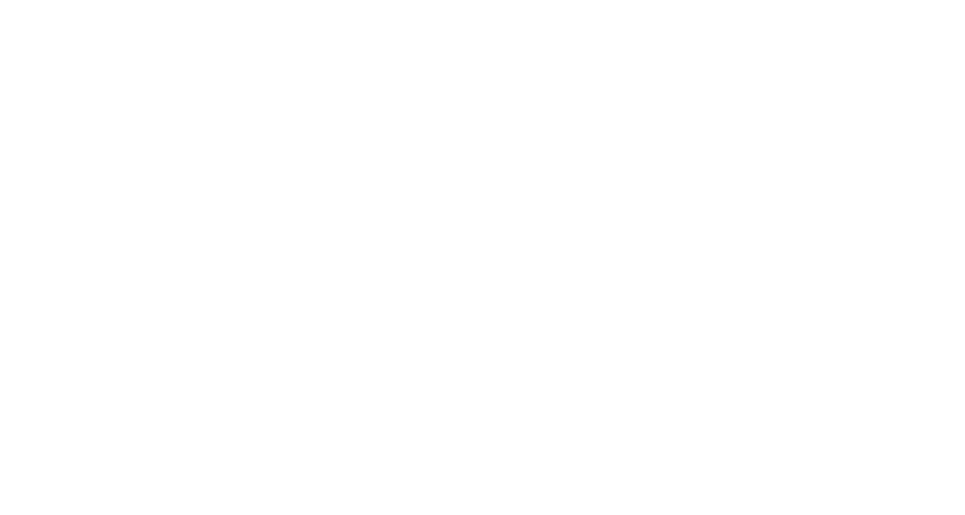
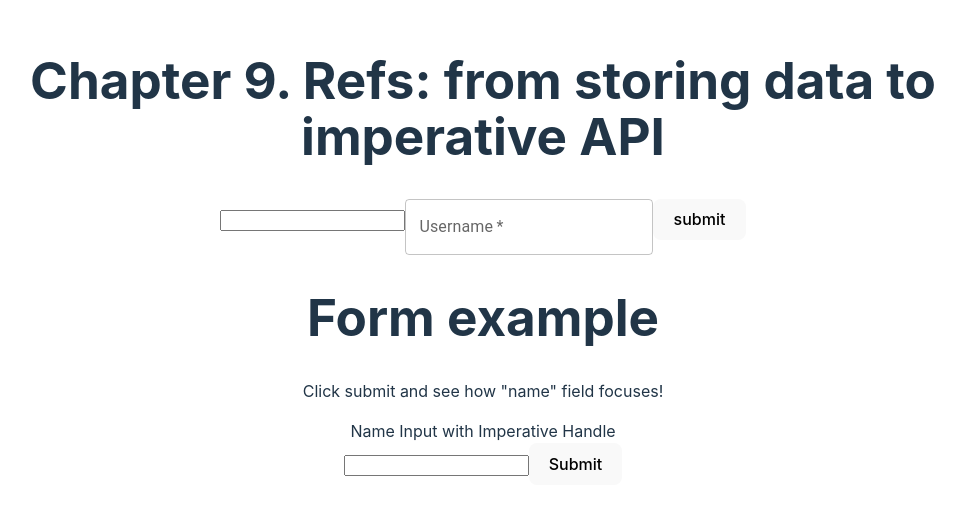
Before and after one commit to SammyCodee/React-TS-Portfolio, a React (Vite) app: page /chapterNine in a window 1280 px wide. Before the commit this address had no page. Shown: the part 149-664 px from the top of the page, without its empty margins (157-1122 px from the left). Built offline with nearby package versions, Linux system fonts and the light colour scheme; a web font is replaced by a local one.

Commit message:
feat: develop chapter 9 content, useRef

```diff
--- a/src/components/inputField/InputField.tsx
+++ b/src/components/inputField/InputField.tsx
@@ -1,7 +1,11 @@
 import TextField from "@mui/material/TextField";
 import { InputFieldType } from "./types";
+import { forwardRef, ForwardedRef } from "react";
 
-const InputField = (props: InputFieldType) => {
+const InputFieldWithRef = (
+    props: InputFieldType,
+    ref?: ForwardedRef<HTMLInputElement>
+) => {
     const { label, type, required, value, eventHandler } = props;
     return (
         <TextField
@@ -12,8 +16,10 @@
             value={value}
             onChange={eventHandler}
             color="primary"
+            ref={ref}
         />
     );
 };
 
+const InputField = forwardRef(InputFieldWithRef);
 export default InputField;
--- a/src/pages/advance-concepts/chapter-3/ChapterThree.tsx
+++ b/src/pages/advance-concepts/chapter-3/ChapterThree.tsx
@@ -1,5 +1,4 @@
 /* eslint-disable @typescript-eslint/explicit-function-return-type */
-import React from "react";
 import Container from "@mui/material/Container";
 import styles from "./styles.module.css";
 
@@ -23,8 +22,12 @@
             <h1>Chapter 3: Configuration concerns with elements as props</h1>
             <h3>Key Takeaways:</h3>
             <ul>
-                {KeyTakeaways.map((data) => {
-                    return <li className={styles.li}> {data.item}</li>;
+                {KeyTakeaways.map((data, index) => {
+                    return (
+                        <li className={styles.li} key={`${data}-${index}`}>
+                            {data.item}
+                        </li>
+                    );
                 })}
             </ul>
         </Container>
--- /dev/null
+++ b/src/pages/advance-concepts/chapter-9/ChapterNine.tsx
@@ -0,0 +1,75 @@
+/* eslint-disable @typescript-eslint/explicit-function-return-type */
+import React, { useEffect, useRef, useState } from "react";
+import Container from "@mui/material/Container";
+import { InputField } from "components/inputField";
+import Form from "pages/advance-concepts/chapter-9/Form";
+
+const ChapterNine = () => {
+    /**
+     * Passing inputRef from parent to child required forwardRef
+     * InputField needs to add forwardRef in this case
+     */
+    const inputRef = useRef<HTMLInputElement>(null);
+
+    /**
+     * Ref will store the value even the component is re-rendering
+     * Ref update will not trigger re-render
+     */
+    const testRef = useRef({ id: "test" });
+    useEffect(() => {
+        console.log("testRef: ", testRef.current.id);
+    });
+
+    const [textInput, setTextInput] = useState<string>("");
+    const [username, setUsername] = useState<string>("");
+
+    useEffect(() => {
+        console.log("ref current: ", inputRef.current);
+    }, [textInput]);
+
+    const handleTextInput = (e: React.ChangeEvent<HTMLInputElement>) => {
+        setTextInput(e.target.value);
+    };
+
+    const handleUsername = (data: React.ChangeEvent<HTMLInputElement>) => {
+        setUsername(data.target.value);
+    };
+
+    const submitForm = () => {
+        if (!textInput) {
+            inputRef.current?.focus();
+        } else {
+            console.log("submitted value: ", textInput);
+        }
+    };
+    console.log("chapter 9 rerender!!!!");
+    return (
+        <Container>
+            <h1>Chapter 9. Refs: from storing data to imperative API</h1>
+            <input
+                ref={inputRef}
+                value={textInput}
+                onChange={handleTextInput}
+            />
+
+            <InputField
+                label={"Username"}
+                type={""}
+                required={true}
+                value={username}
+                eventHandler={(e: React.ChangeEvent<HTMLInputElement>) => {
+                    handleUsername(e);
+                }}
+                ref={inputRef}
+            />
+            <button onClick={submitForm}>submit</button>
+
+            <br />
+            <h1>Form example</h1>
+            <p>Click submit and see how "name" field focuses!</p>
+            <Form />
+        </Container>
+    );
+};
+
+export default ChapterNine;
--- /dev/null
+++ b/src/pages/advance-concepts/chapter-9/Form.tsx
@@ -0,0 +1,36 @@
+import { useState, useRef } from "react";
+import { ApiType } from "pages/advance-concepts/chapter-9/types";
+import InputWithImperativeHandle from "pages/advance-concepts/chapter-9/InputWithImperativeHandle";
+
+const Form = () => {
+    const [name, setName] = useState<string>("");
+    const inputApiRef = useRef<ApiType>({} as ApiType);
+
+    const onSubmitClick = (
+        e: React.MouseEvent<HTMLButtonElement, MouseEvent>
+    ) => {
+        e.preventDefault();
+        if (!name) {
+            inputApiRef.current?.focus();
+            inputApiRef.current?.shake();
+            console.log("Input should be focused and shaken if empty!");
+        } else console.log("Submit the name here!", name);
+    };
+
+    const handleName = (e: React.ChangeEvent<HTMLInputElement>) => {
+        setName(e.target.value);
+    };
+    return (
+        <form>
+            <label>Name Input with Imperative Handle</label>
+            <br />
+            <InputWithImperativeHandle
+                onChange={handleName}
+                apiRef={inputApiRef}
+            />
+            <button onClick={(e) => onSubmitClick(e)}>Submit</button>
+        </form>
+    );
+};
+
+export default Form;
--- /dev/null
+++ b/src/pages/advance-concepts/chapter-9/InputWithImperativeHandle.tsx
@@ -0,0 +1,66 @@
+import {
+    MutableRefObject,
+    useState,
+    useRef,
+    useImperativeHandle,
+    useEffect,
+} from "react";
+import { ApiType } from "pages/advance-concepts/chapter-9/types";
+import styles from "./styles.module.css";
+
+type InputFieldProps = {
+    onChange: (e: React.ChangeEvent<HTMLInputElement>) => void;
+    /**
+     * So the apiRef must have focus() and shake() functions based on ApiType
+     */
+    apiRef: MutableRefObject<ApiType>;
+};
+
+const InputWithImperativeHandle = ({ onChange, apiRef }: InputFieldProps) => {
+    const inputRef = useRef<HTMLInputElement>(null);
+    const [shouldShake, setShouldShake] = useState(false);
+    useImperativeHandle(
+        apiRef,
+        () => ({
+            focus: () => {
+                inputRef.current?.focus();
+            },
+            shake: () => {
+                setShouldShake(true);
+            },
+        }),
+
+        []
+    );
+
+    /**
+     * Method 2: cleaner way
+     */
+    // useEffect(() => {
+    //     if (apiRef) {
+    //         apiRef.current = {
+    //             focus: () => {
+    //                 inputRef.current?.focus();
+    //             },
+    //             shake: () => {
+    //                 setShouldShake(true);
+    //             },
+    //         };
+    //     }
+    // }, [apiRef]);
+
+    const className = shouldShake ? styles.shake : "";
+    return (
+        <input
+            ref={inputRef}
+            type="text"
+            onChange={onChange}
+            className={className}
+            onAnimationEnd={() => {
+                setShouldShake(false);
+            }}
+        />
+    );
+};
+
+export default InputWithImperativeHandle;
--- /dev/null
+++ b/src/pages/advance-concepts/chapter-9/index.ts
@@ -0,0 +1 @@
+export { default as ChapterNine } from './ChapterNine'
--- /dev/null
+++ b/src/pages/advance-concepts/chapter-9/styles.module.css
@@ -0,0 +1,29 @@
+@keyframes shake {
+    10%,
+    90% {
+      transform: translate3d(-1px, 0, 0);
+    }
+
+    20%,
+    80% {
+      transform: translate3d(2px, 0, 0);
+    }
+
+    30%,
+    50%,
+    70% {
+      transform: translate3d(-4px, 0, 0);
+    }
+
+    40%,
+    60% {
+      transform: translate3d(4px, 0, 0);
+    }
+  }
+
+  .shake {
+    animation: shake 0.82s cubic-bezier(0.36, 0.07, 0.19, 0.97) both;
+    transform: translate3d(0, 0, 0);
+    backface-visibility: hidden;
+    perspective: 1000px;
+  }
--- /dev/null
+++ b/src/pages/advance-concepts/chapter-9/types.ts
@@ -0,0 +1,4 @@
+export type ApiType = {
+    focus: () => void;
+    shake: () => void;
+};
--- a/src/pages/cloneObjectExample/index.ts
+++ b/src/pages/cloneObjectExample/index.ts
@@ -1 +1 @@
-export { default as CloneObjectExample } from './cloneObjectExample'
+export { default as CloneObjectExample } from './CloneObjectExample'
--- a/src/pages/main/Main.tsx
+++ b/src/pages/main/Main.tsx
@@ -31,6 +31,7 @@
 const goToChapterThree = "Chapter Three";
 const goToChapterFour = "Chapter Four";
 const goToChapterFive = "Chapter Five";
+const goToChapterNine = "Chapter Nine";
 
 const routes = {
     home: "/home",
@@ -44,9 +45,10 @@
     chapterThree: "/chapterThree",
     chapterFour: "/chapterFour",
     chapterFive: "/chapterFive",
+    chapterNine: "/chapterNine",
 } as const;
 
-type RouteKeys = keyof typeof routes; // extract object's value
+type RouteKeys = keyof typeof routes; // extract object's key value
 type Route = (typeof routes)[RouteKeys];
 
 /**
@@ -283,6 +285,13 @@
                         goToRoute("/chapterThree");
                     }}
                 />
+
+                <BasicButton
+                    label={goToChapterNine}
+                    eventHandler={() => {
+                        goToRoute("/chapterNine");
+                    }}
+                />
             </Box>
         </Container>
     );
--- a/src/routes/root.tsx
+++ b/src/routes/root.tsx
@@ -7,6 +7,7 @@
 import { ChapterOne } from "pages/advance-concepts/chapter-1";
 import { ChapterThree } from "pages/advance-concepts/chapter-3";
 import { ChapterTwo } from "pages/advance-concepts/chapter-2";
+import { ChapterNine } from "pages/advance-concepts/chapter-9";
 import { UseMemoConcepts } from "pages/useMemo-concepts";
 import { CloneObjectExample } from "pages/cloneObjectExample";
 
@@ -27,6 +28,7 @@
             <Route path="/chapterOne" element={<ChapterOne />} />
             <Route path="/chapterTwo" element={<ChapterTwo />} />
             <Route path="/chapterThree" element={<ChapterThree />} />
+            <Route path="/chapterNine" element={<ChapterNine />} />
         </Routes>
     );
 };
```
